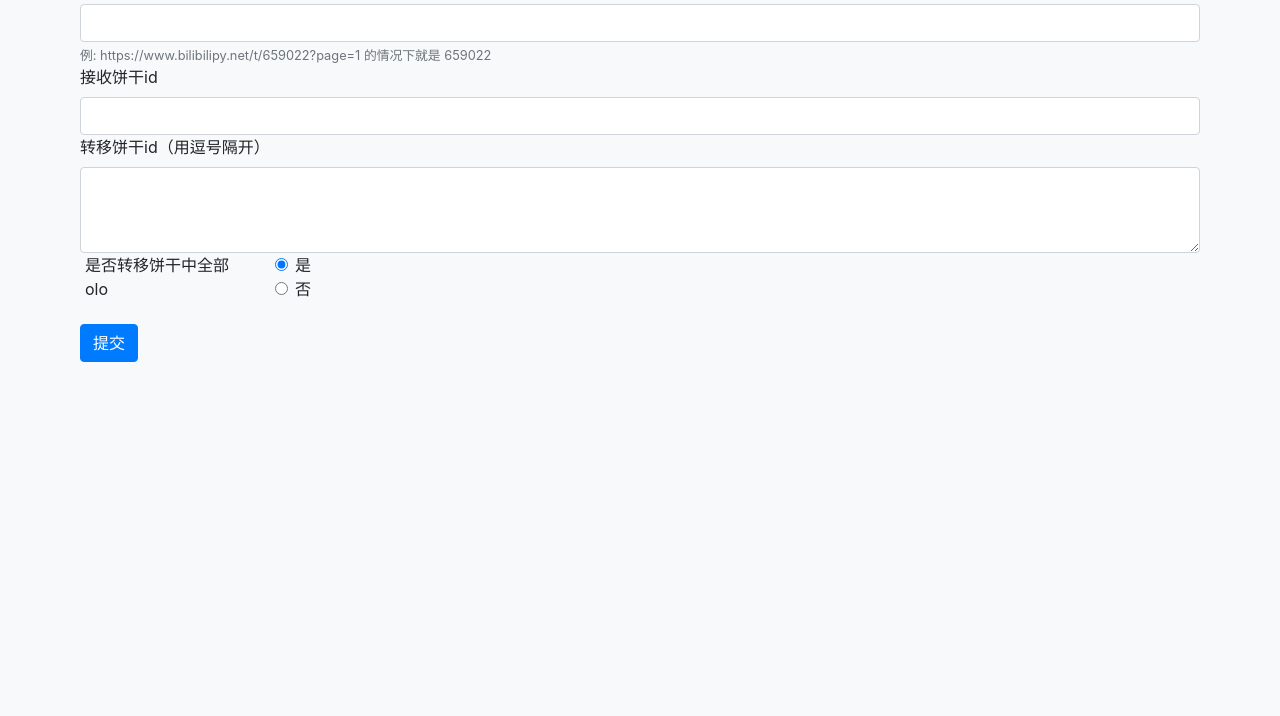
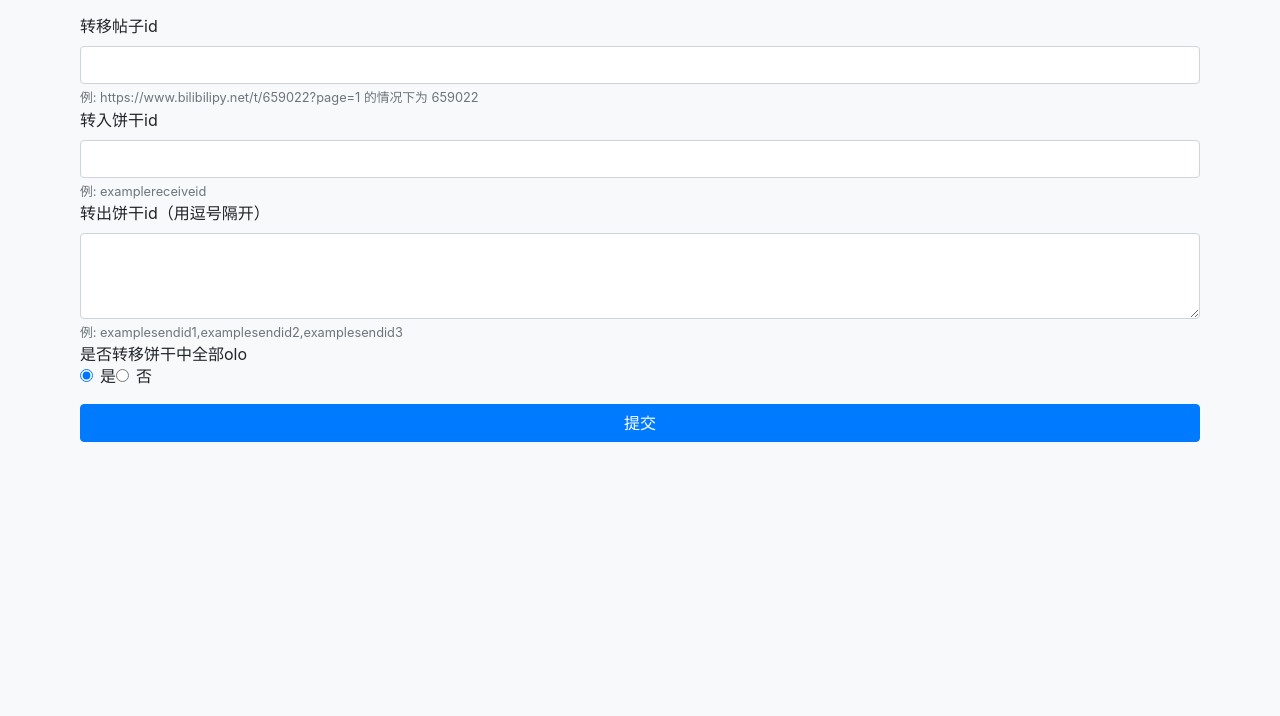
Before and after one commit to Alienaaa/transfer-olo, a plain HTML site: page index.html in a window 1280 px wide. Shown: the part 84-800 px from the top of the page. Drawn offline with nearby package versions, Linux system fonts and the light colour scheme.

Commit message:
Update index.html

```diff
--- a/index.html
+++ b/index.html
@@ -7,30 +7,42 @@
 
     <!-- Bootstrap CSS -->
     <link rel="stylesheet" href="https://cdn.jsdelivr.net/npm/bootstrap@4.5.0/dist/css/bootstrap.min.css" integrity="sha384-9aIt2nRpC12Uk9gS9baDl411NQApFmC26EwAOH8WgZl5MYYxFfc+NcPb1dKGj7Sk" crossorigin="anonymous">
-
+    <link href="style.css" rel="stylesheet">
     <title>转移olo</title>
   </head>
   <body class="bg-light">
     <div class="container">
-      <h1>转移olo</h1>
+      <h2 style="margin:30px 0">转移olo</h2>
       <form class="needs-validation" novalidate>
         <div class="form-row">
           <label for="validationCustom01">转移帖子id</label>
           <input type="text" class="form-control" id="validationCustom01" value="" required>
-          <small id="idHelp" class="form-text text-muted">例: https://www.bilibilipy.net/t/659022?page=1 的情况下就是 659022</small>
+          <small id="idHelp" class="form-text text-muted">例: https://www.bilibilipy.net/t/659022?page=1 的情况下为 659022</small>
+          <div class="invalid-feedback">
+              转移帖子id不能为空
+          </div>
         </div>
         <div class="form-row">
-          <label for="validationCustom02">接收饼干id</label>
+          <label for="validationCustom02">转入饼干id</label>
           <input type="text" class="form-control" id="validationCustom02" value="" required>
+          <small id="idHelp" class="form-text text-muted">例: examplereceiveid </small>
+          <div class="invalid-feedback">
+              转入饼干id不能为空
+          </div>
         </div>
         <div class="form-row">
-          <label for="validationCustom03">转移饼干id（用逗号隔开）</label>
+          <label for="validationCustom03">转出饼干id（用逗号隔开）</label>
           <textarea class="form-control" rows="3" id="validationCustom03" value="" required></textarea>
+          <small id="idHelp" class="form-text text-muted">例: examplesendid1,examplesendid2,examplesendid3 </small>
+          <div class="invalid-feedback">
+              转出饼干id不能为空
+          </div>
         </div>
         <fieldset class="form-group">
-          <div class="row">
-            <legend class="col-form-label col-sm-2 pt-0">是否转移饼干中全部olo</legend>
-            <div class="col-sm-10">
+          <div class="form-row" style="margin-bottom: -10px;">
+            <label class="">是否转移饼干中全部olo</label>
+          </div>
+          <div class="form-row">
             <div class="form-check">
               <input class="form-check-input is-all" type="radio" name="gridRadios" id="gridRadios1" value="option1" checked>
               <label class="form-check-label is_all" for="gridRadios1">
@@ -44,14 +56,13 @@
               </label>
             </div>
           </div>
-          </div>
         </fieldset>
         <div class="form-row set-olo" style="display:none;">
           <label for="validationCustom05">每次转移olo数额</label>
           <input type="text" class="form-control" id="validationCustom05" value="">
         </div>
         <div class="form-row" >
-          <button type="submit" class="btn btn-primary">提交</button>
+          <button type="submit" class="btn btn-primary btn-block">提交</button>
         </div>
       </form>
     </div>
```
Lines whose indentation alone changed are shown as unchanged.
